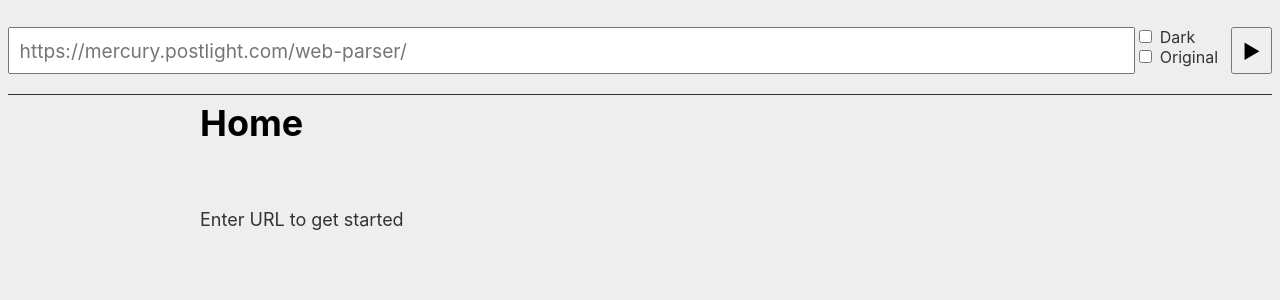
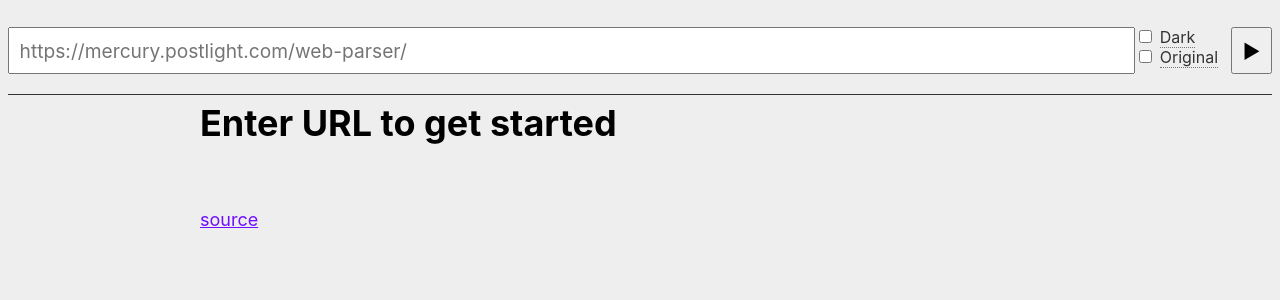
Before and after one commit to irfancharania/readability-wrapper, a Flask app: page / in a window 1280 px wide. Shown: the top 300 px of the page. Run offline with Flask 2, Linux system fonts and the light colour scheme.

Commit message:
Update style for tooltip
- Add link to source

```diff
--- a/app.py
+++ b/app.py
@@ -120,12 +120,12 @@
                 return redirect(FALLBACK_REDIRECT_URL + url)
 
         else:
-            page_title = "Invalid URL"
-            page_content = "Invalid URL. Try again."
+            page_title = 'Invalid URL'
+            page_content = 'Check URL and try again.'
 
     else:
-        page_title = "Home"
-        page_content = "Enter URL to get started"
+        page_title = 'Enter URL to get started'
+        page_content = '<a href="https://github.com/irfancharania/readability-wrapper">source</a>'
 
     return render_template('index.html',
                            title=page_title,
--- a/static/css/style.css
+++ b/static/css/style.css
@@ -86,6 +86,10 @@
         padding: 0.5rem;
     }
 
+.help{
+    cursor: help;
+}
+
 /*-----------------------*/
 body {
     background: #eee;
@@ -129,6 +133,9 @@
     border-bottom: 2px solid #666;
 }
 
+.help {
+    border-bottom: 1px dotted #777;
+}
 /*-----------------------*/
 
 body.dark {
@@ -167,3 +174,7 @@
     body.dark table thead th {
         border-bottom: 2px solid #ccc;
     }
+
+    body.dark .help{
+        border-bottom: 1px dotted #aaa;
+    }
--- a/templates/index.html
+++ b/templates/index.html
@@ -20,11 +20,11 @@
             <div class="options">
                 <label title="Switch between dark and light theme">
                     <input type="checkbox" id="theme" name="theme" value="dark" {% if theme == "dark" %}checked="checked" {% endif %} />
-                    Dark
+                    <span class="help">Dark</span>
                 </label>
                 <label title="Redirect links from parser or leave them as original links">
                     <input type="checkbox" id="links" name="links" value="original" {% if links == "original" %}checked="checked" {% endif %}>
-                    Original
+                    <span class="help">Original</span>
                 </label>
             </div>
             <div class="submit">
```
